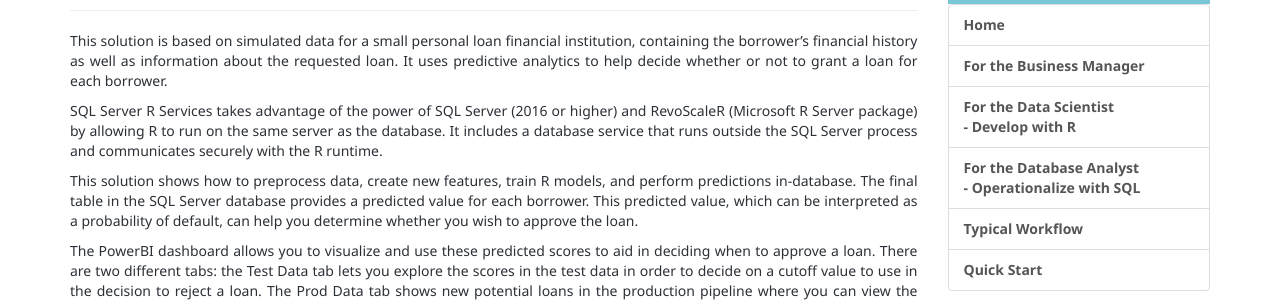
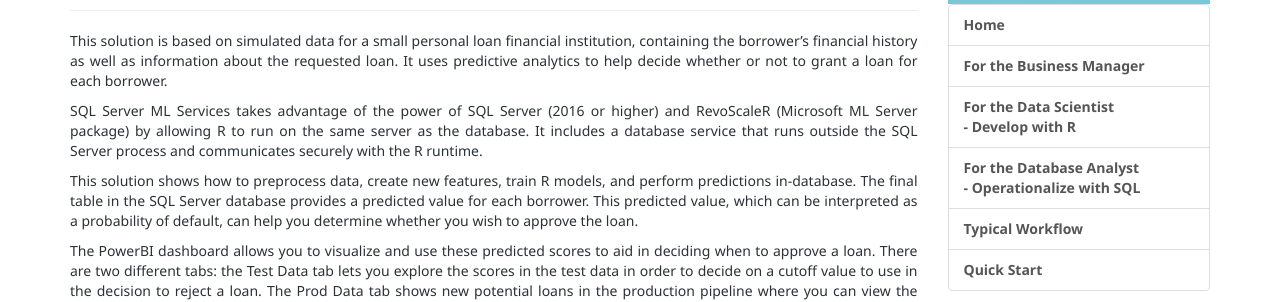
Before and after one commit to microsoft/r-server-loan-credit-risk, a Jekyll site: the page built from business-manager.md, in a window 1280 px wide. Shown: the part 191-493 px from the top of the page. Built offline with Jekyll 4.4.1, drawn with Linux system fonts in a browser that asks for light colours; nearby versions of some CDN libraries.

```diff
--- a/business-manager.md
+++ b/business-manager.md
@@ -18,13 +18,13 @@ solution.
 This solution is based on simulated data for a small personal loan financial institution, containing the borrower's financial history as well as information about the requested loan.  It uses predictive analytics to help decide whether or not to grant a loan for each borrower.
 <p></p>
 <div class="sql">
-SQL Server R Services takes advantage of the power of SQL Server (2016 or higher) and RevoScaleR (Microsoft R Server package) by allowing R to run on the same server as the database. It includes a database service that runs outside the SQL Server process and communicates securely with the R runtime.
+SQL Server ML Services takes advantage of the power of SQL Server (2016 or higher) and RevoScaleR (Microsoft ML Server package) by allowing R to run on the same server as the database. It includes a database service that runs outside the SQL Server process and communicates securely with the R runtime.
 <p></p>
 This solution shows how to preprocess data, create new features, train R models, and perform predictions in-database. The final table in the SQL Server database provides a predicted value for each borrower. This predicted value, which can be interpreted as a probability of default, can help you determine whether you wish to approve the loan.
 <p></p>
 </div>
 <div class="hdi">
-Microsoft R Server on HDInsight Spark clusters provides distributed and scalable machine learning capabilities for big data, leveraging the combined power of R Server and Apache Spark. This solution demonstrates how to develop machine learning models for loan credit risk (including data processing, feature engineering, training and evaluating models), deploy the models as a web service (on the edge node) and consume the web service remotely with Microsoft R Server on Azure HDInsight Spark clusters.
+Microsoft ML Server on HDInsight Spark clusters provides distributed and scalable machine learning capabilities for big data, leveraging the combined power of ML Server and Apache Spark. This solution demonstrates how to develop machine learning models for loan credit risk (including data processing, feature engineering, training and evaluating models), deploy the models as a web service (on the edge node) and consume the web service remotely with Microsoft ML Server on Azure HDInsight Spark clusters.
 
 <p></p>
 Hive tables are saved containing the predicted scores during both development and production. This data is then visualized in Power BI.
```
Also changed, not shown: _includes/step3.md (+1 -1 lines), contents.md (+1 -1 lines).
